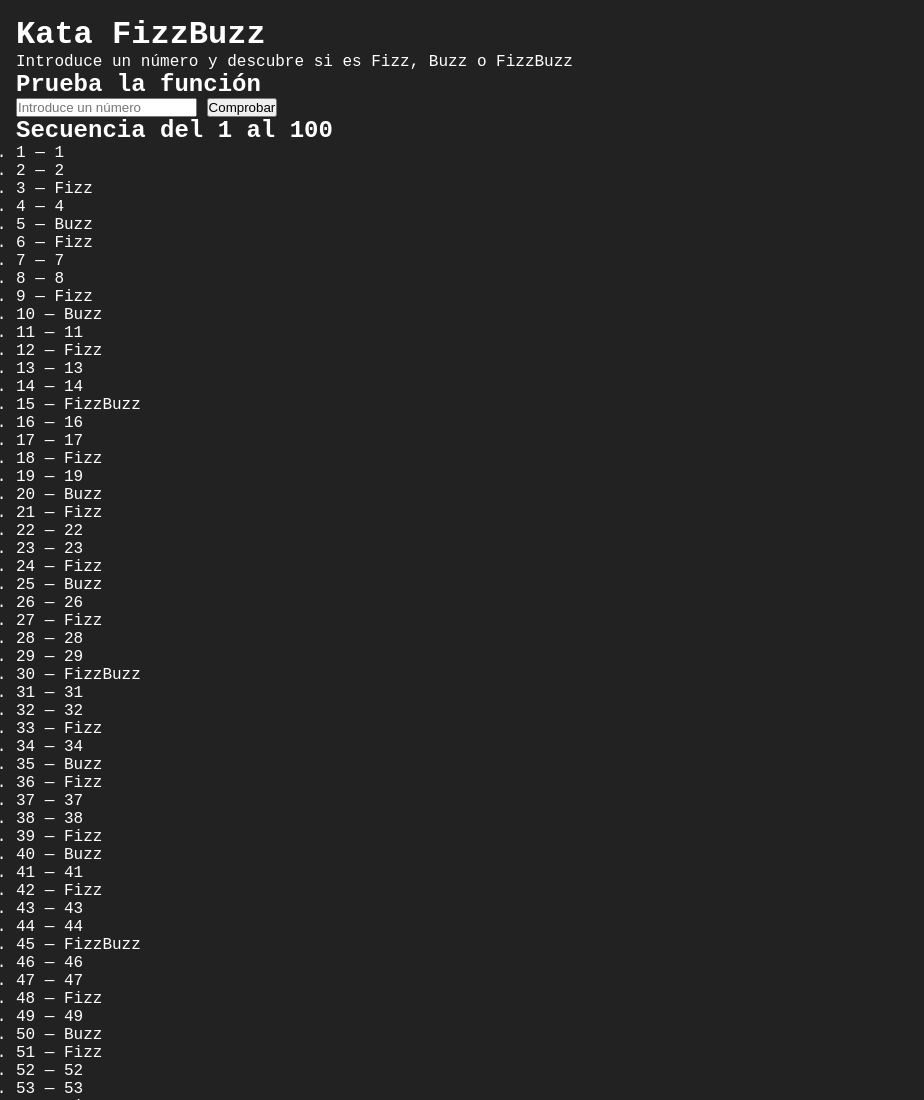
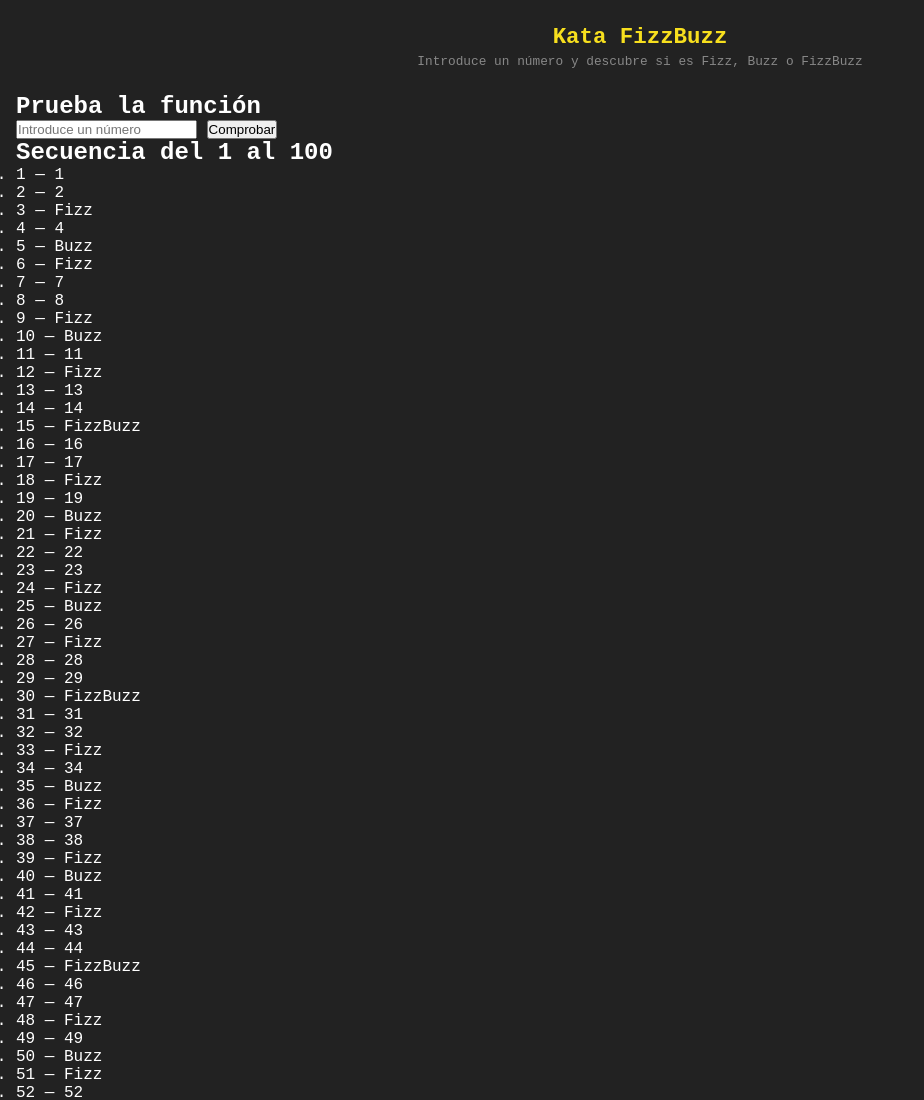
Before and after one commit to Jennydev-25/kata-fizzbuzz, a website with bundled scripts: page index.html in a window 1280 px wide. Shown: the top 1100 px of the page, without its empty margins (0-924 px from the left). Built offline with nearby package versions, Linux system fonts and the light colour scheme.

Commit message:
style: add header styles

```diff
--- a/src/sass/styles.scss
+++ b/src/sass/styles.scss
@@ -32,3 +32,21 @@ body {
   min-height: 100vh;
   padding: 1rem;
 }
+
+// Header
+header {
+  text-align: center;
+  margin-bottom: 1.5rem;
+  padding-top: 0.5rem;
+
+  h1 {
+    font-size: 1.4rem;
+    color: $color-primary;
+    margin-bottom: 0.25rem;
+  }
+
+  p {
+    color: #888888;
+    font-size: 0.8rem;
+  }
+}
```
Also changed, not shown: src/css/styles.css.
